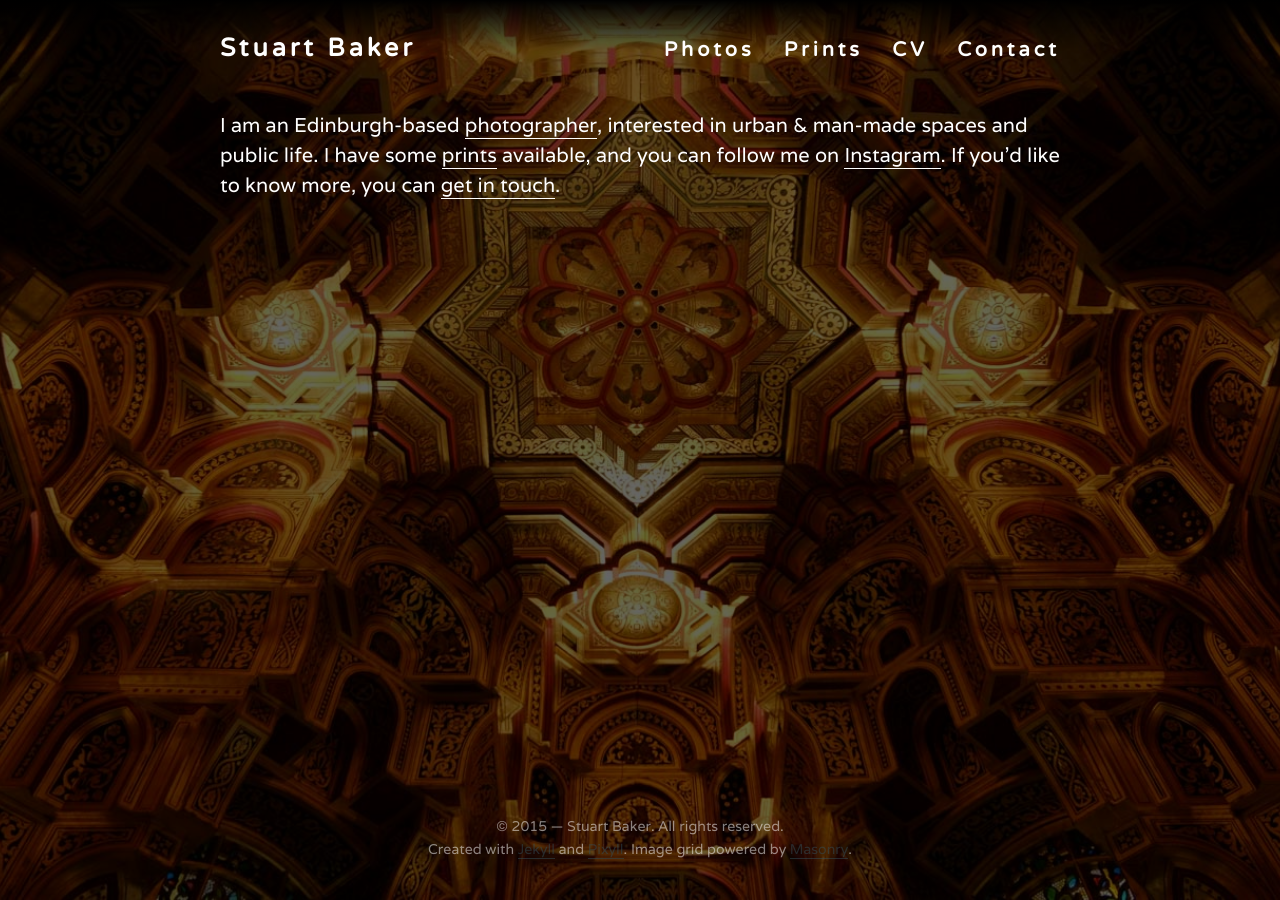
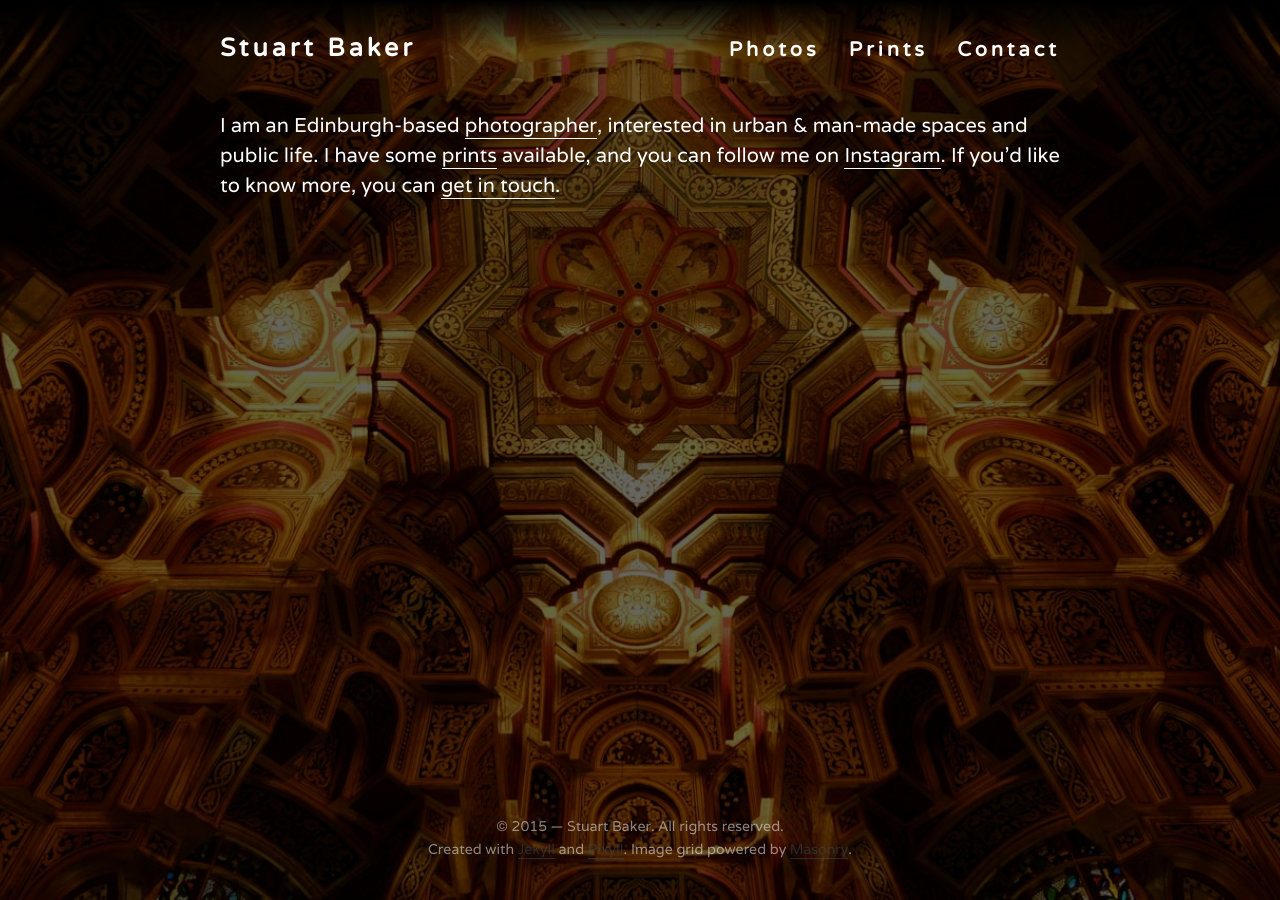
Before and after one commit to smbkr/smbkr.github.io, a Jekyll site: the page built from index.html, in a window 1280 px wide. Built offline with Jekyll 4.4.1, drawn with Linux system fonts in a browser that asks for light colours.

Commit message:
Comment out link to CV

```diff
--- a/_includes/navigation.html
+++ b/_includes/navigation.html
@@ -1,5 +1,5 @@
 <a href="/photos/">Photos</a>
 <a href="/photos/prints/">Prints</a>
 <!--<a href="/cv/">CV</a>-->
-<a href="/cv-stuart-baker.pdf">CV</a>
+<!--<a href="/cv-stuart-baker.pdf">CV</a>-->
 <a href="/contact/">Contact</a>
```
